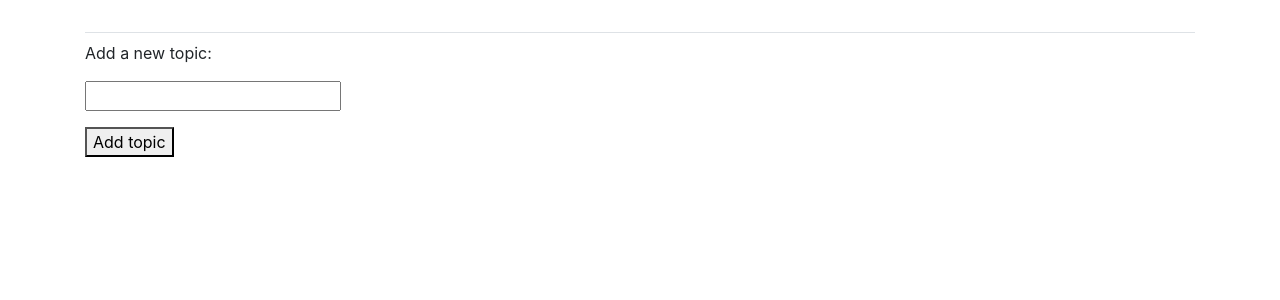
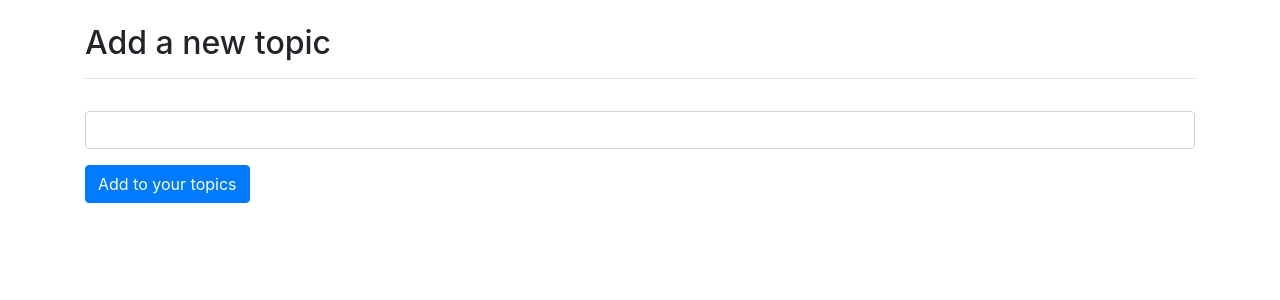
Before and after one commit to AlkhairMo/Project-3-Wep-application, a Django app: page /new_topic/ in a window 1280 px wide. Shown: the part 58-358 px from the top of the page. Run offline with Django 5.2, Linux system fonts and the light colour scheme; a user stored in the database is signed in; some libraries are stand-ins or nearby versions.

Commit message:
editing topics style and styling add new topic page

```diff
--- a/learning_log/learning_logs/templates/learning_logs/new_topic.html
+++ b/learning_log/learning_logs/templates/learning_logs/new_topic.html
@@ -1,12 +1,18 @@
 {% extends "learning_logs/base.html" %}
+{% load bootstrap4 %}
+
+{% block page_header %}
+  <h2>Add a new topic</h2>
+{% endblock page_header %}
 
 {% block content %}
-  <p>Add a new topic:</p>
 
-  <form action="{% url 'learning_logs:new_topic' %}" method='post'>
+  <form action="{% url 'learning_logs:new_topic' %}" method='post' class="form">
       {% csrf_token %}
-      {{ form.as_p }}
-      <button name="submit">Add topic</button>
+      {% bootstrap_form form %}
+      {% buttons %}
+        <button name="submit" class="btn btn-primary">Add to your topics</button>
+      {% endbuttons %}
   </form>
 
 {% endblock content %}
--- a/learning_log/users/templates/registration/login.html
+++ b/learning_log/users/templates/registration/login.html
@@ -2,7 +2,7 @@
 {% load bootstrap4 %}
 
 {% block page_header %}
-  <h2>Log in to your account.</h2>
+  <h2>Log in to your account</h2>
 {% endblock page_header %}
 
 {% block content %}
```
Also changed, not shown: learning_log/learning_logs/templates/learning_logs/topics.html (+9 -4 lines), learning_log/db.sqlite3.
